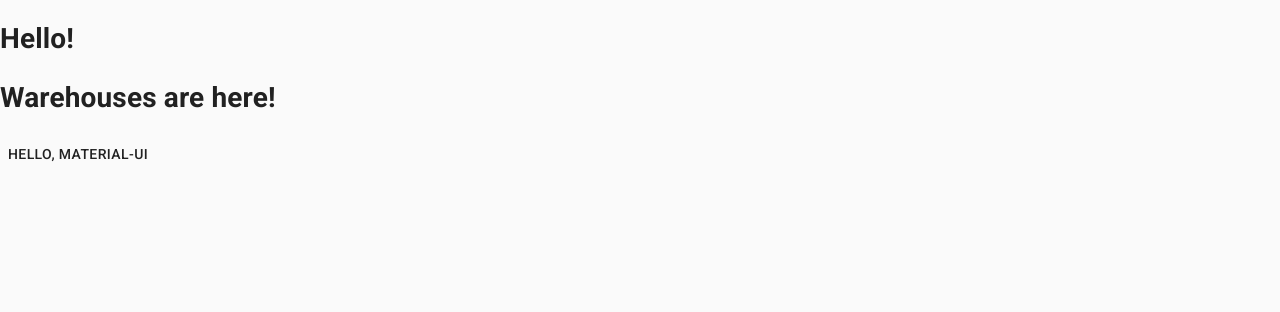
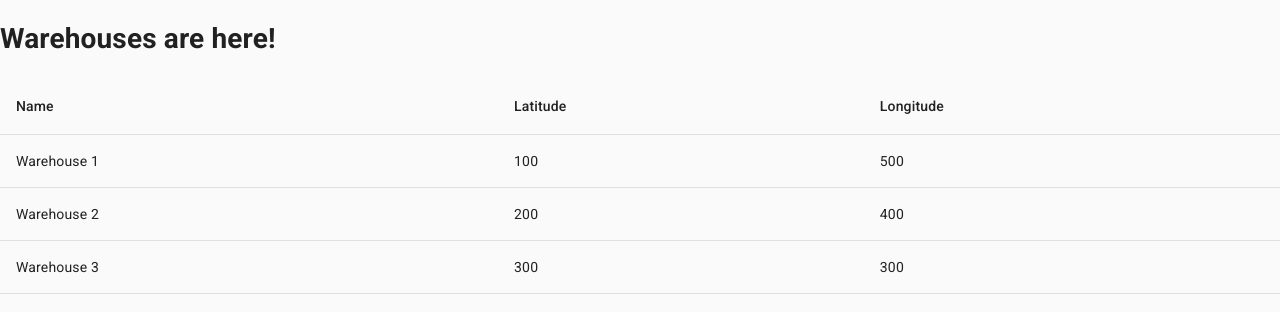
Before and after one commit to AlexanderShelyugov/economics-client, a React (Create React App) app: page / in a window 1280 px wide. Shown: the top 312 px of the page. Built offline with nearby package versions, Linux system fonts and the light colour scheme.

Commit message:
Add basic warehouses table

```diff
--- a/src/App.js
+++ b/src/App.js
@@ -4,7 +4,6 @@ import Warehouses from './components/Warehouses'
 function App() {
   return (
     <div>
-      <h1>Hello!</h1>
       <Warehouses/>
     </div>
   )
--- a/src/components/Warehouses.js
+++ b/src/components/Warehouses.js
@@ -1,9 +1,54 @@
 import React from 'react'
-import Button from '@material-ui/core/Button'
+import {
+    Table, TableBody, TableCell, TableContainer, TableHead, TableRow
+} from '@material-ui/core'
+
+const rows = [
+    {
+        name: "Warehouse 1",
+        latitude: 100,
+        longitude: 500
+    },
+    {
+        name: "Warehouse 2",
+        latitude: 200,
+        longitude: 400
+    },
+    {
+        name: "Warehouse 3",
+        latitude: 300,
+        longitude: 300
+    }
+]
 
 function Warehouses() {
-    return (<div className="content"><h1>Warehouses are here!</h1>
-    <Button>Hello, Material-UI</Button></div>)
+    return (
+        <div>
+            <h1 className="content">Warehouses are here!</h1>
+            <TableContainer>
+                <Table stickyHeader aria-label="Warehouses">
+                    <TableHead>
+                        <TableRow>
+                            <TableCell>Name</TableCell>
+                            <TableCell>Latitude</TableCell>
+                            <TableCell>Longitude</TableCell>
+                        </TableRow>
+                    </TableHead>
+                    <TableBody>
+                        {
+                            rows.map((row) => (
+                                <TableRow key={row.name}>
+                                    <TableCell>{row.name}</TableCell>
+                                    <TableCell>{row.latitude}</TableCell>
+                                    <TableCell>{row.longitude}</TableCell>
+                                </TableRow>
+                            ))
+                        }
+                    </TableBody>
+                </Table>
+            </TableContainer>
+        </div>
+    )
 }
 
 export default Warehouses
```
